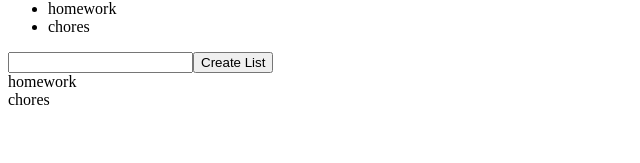
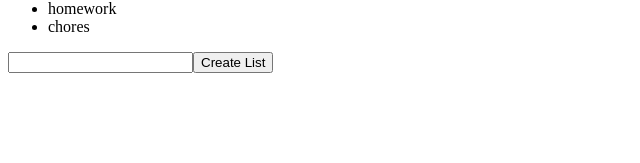
Before and after one commit to Zhusufeng/inky-pad, a React app: page / in a window 1280 px wide. Shown: the part 121-284 px from the top of the page, without its empty margins (0-640 px from the left). Built offline with nearby package versions, Linux system fonts and the light colour scheme; the HTML template or start-up script is replaced by a standard one.

Commit message:
Pass list name and list items down to List from ListsContainer

```diff
--- a/src/ListsContainer.jsx
+++ b/src/ListsContainer.jsx
@@ -6,7 +6,7 @@ const ListsContainer = ({lists}) => (
   <div>
     {
       Object.keys(lists).map(list => {
-        return (<List list={list}/>);
+        return (<List name={list} items={lists[list]}/>);
       })
     }
   </div>
```
